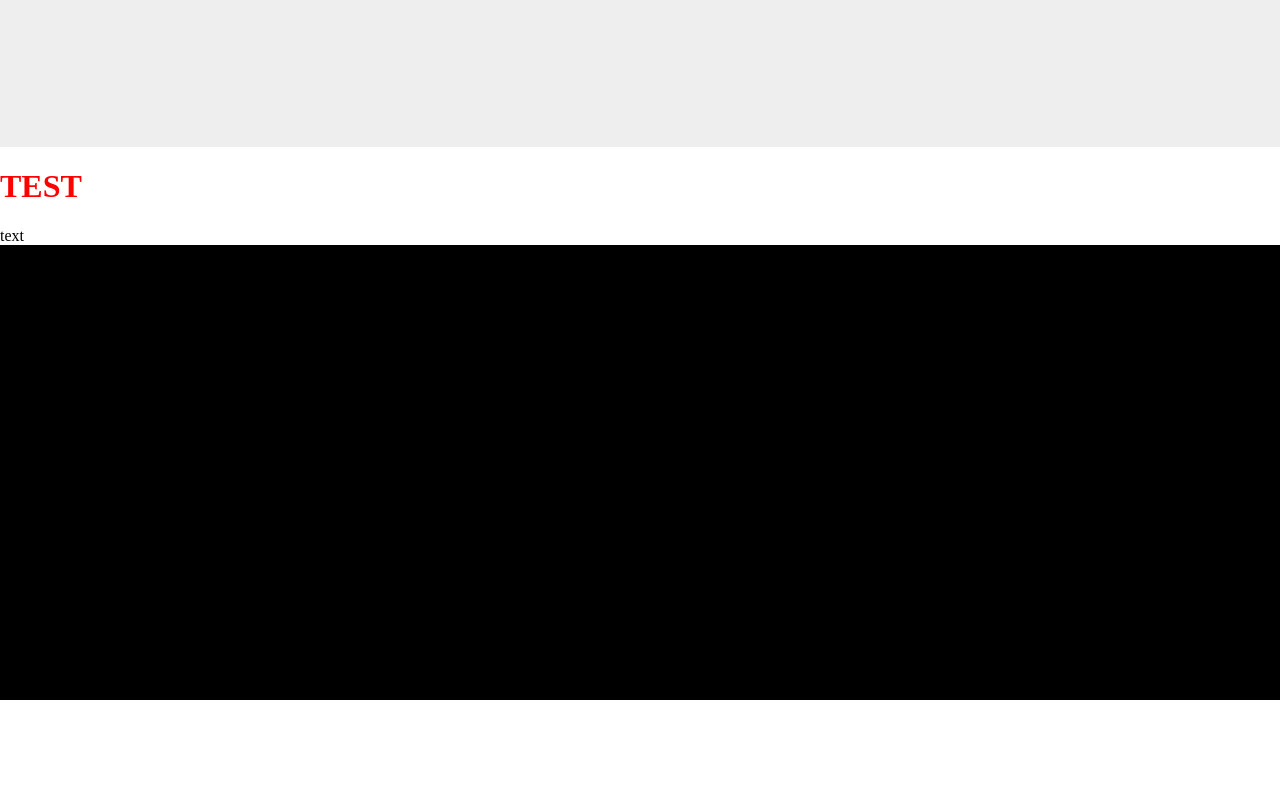
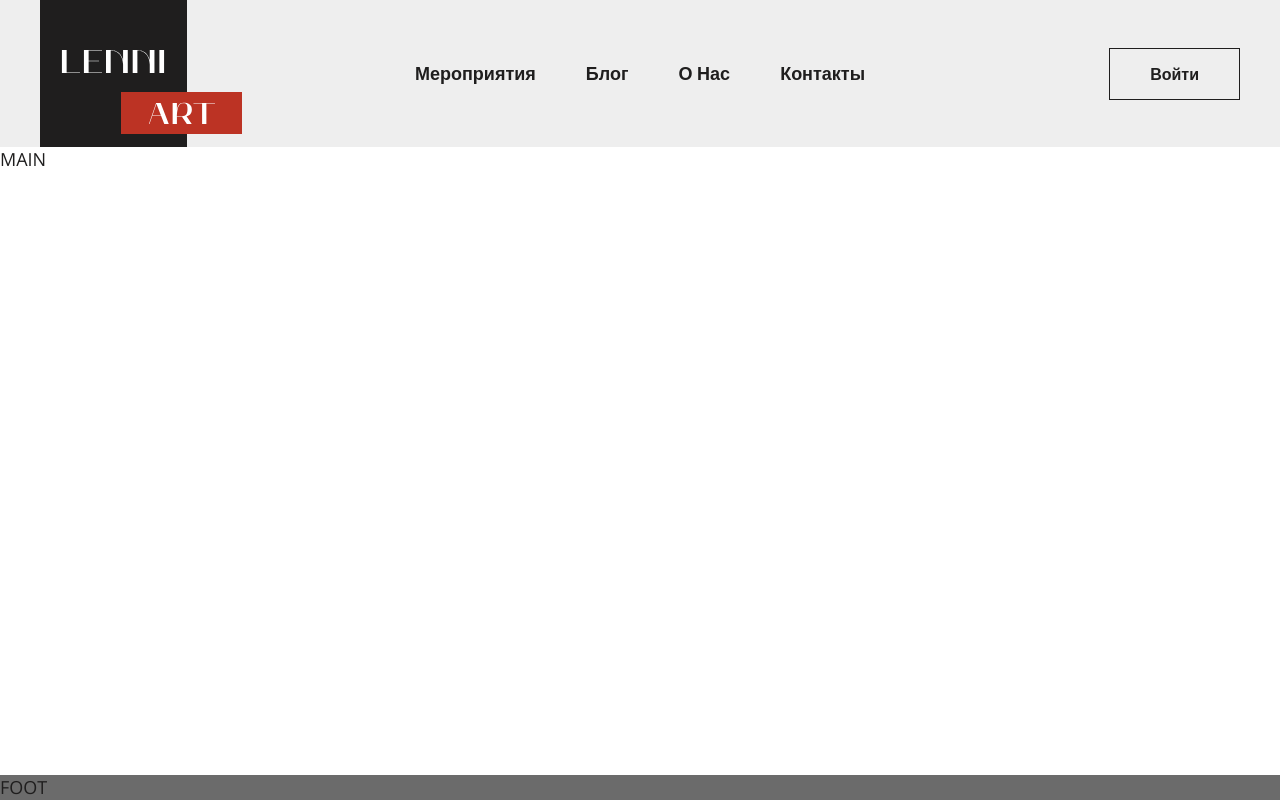
Before and after one commit to anasavlevich/Project_1, a plain HTML site: page index.html in a window 1280 px wide. Drawn offline with nearby package versions, Linux system fonts and the light colour scheme.

Commit message:
third commit - header done

```diff
--- a/index.html
+++ b/index.html
@@ -4,13 +4,33 @@
     <meta charset="UTF-8" />
     <title>LENNI Art</title>
     <link rel="stylesheet" href="styles/styles.css">
+    <link rel="preconect" href="https://fonts.googleapis.com">
+    <link rel="preconect" href="https://fonts.gstatic.com" crossorigin>
+    <link href="https://fonts.googleapis.com/css2?family=Lora:wght@400;500;600;700&family=Open+Sans:wght@400;500;600;700&display=swap" rel="stylesheet">
   </head>
   <body class="body">
-    <header class="page_header"></header>
-    <h1 class="test_header">TEST</h1>
-    <main class="page_main">
-        text
+    <header class="page-header">
+      <div class="page-header__container">
+        <a href="index.html" class="page-header__logo">
+          <img src="assets/images/logo.svg" alt="logo"
+          class="page-header__logo-icon">
+        </a>
+        <nav class="page-header__nav">
+          <a href="#" class="page-header__nav-link">Мероприятия</a>
+          <a href="#" class="page-header__nav-link">Блог</a>
+          <a href="#" class="page-header__nav-link">О Нас</a>
+          <a href="#" class="page-header__nav-link">Контакты</a>
+        </nav>
+        <div class="page-header__right-block">
+          <a href="#" class="btn page-header__login-btn">Войти</a>
+        </div>
+      </div>
+    </header>
+    <main class="main">
+      MAIN
     </main>
-    <footer class="page_footer"></footer>
+    <footer class="page-footer">
+      FOOT
+    </footer>
   </body>
 </html>
--- a/styles/styles.css
+++ b/styles/styles.css
@@ -1,4 +1,5 @@
-html, body {
+html,
+body {
     width: 100%;
     margin: 0;
     padding: 0;
@@ -8,28 +9,116 @@ html, body {
     box-sizing: border-box;
     display: flex;
     flex-direction: column;
-    min-width: 100vh;
+    min-height: 100vh;
     padding-top: 147px;
+    color: #1F1E1E;
+    font-family: "Open Sans", sans-serif;
+    font-size: 18px;
+    font-weight: 400;
+    font-style: normal;
+    line-height: 1.375;
 }
 
-.test_header {
-    color: red;
+.page-header {
+    position: fixed;
+    top: 0;
+    left: 0;
+    width: 100%;
+    height: 147px;
+    display: flex;
+    align-items: center;
+    background-color: rgba(222, 222, 222, 0.98);
+    z-index: 100;
 }
 
-.page_header {
-    position: fixed;
-    height: 147px;
-    width: 100%;
-    top: 0;
-    left: 0;
-    background-color: rgba(222, 222, 222, 0.5);
+@supports (backdrop-filter: blur(20px)) {
+    .page-header {
+        background-color: rgba(222, 222, 222, 0.5);
+        backdrop-filter: blur(20px);
+    }
 }
 
-.page_main {
+.page-header__container {
+    box-sizing: border-box;
+    display: flex;
+    align-items: center;
+    width: 100%;
+    max-width: 1414px;
+    margin: 0 auto;
+    padding-left: 40px;
+    padding-right: 40px;
+}
+
+.page-header__logo {
+    flex-shrink: 0;
+    width: 202px;
+    height: 147px;
+    font-size: 0;
+    text-decoration: none;
+}
+
+.page-header__logo-icon {
+    width: 100%;
+    height: 100%;
+}
+
+.page-header__nav {
+    display: flex;
+    align-items: baseline;
+    margin: 0 auto;
+}
+
+.page-header__nav-link {
+    margin: 0 25px;
+    color: #1f1e1e;
+    font-weight: 600;
+    font-size: 18px;
+    line-height: 25px;
+    text-decoration: none;
+    transition: color 0.2s;
+}
+
+.page-header__nav-link:hover {
+    color: #bc3324;
+}
+
+.page-header__right-block {
+    display: flex;
+    justify-content: flex-end;
+    align-items: center;
+    width: 202px;
+}
+
+.btn {
+    display: inline-block;
+    box-sizing: border-box;
+    padding: 15px 40px;
+    border: 1px solid #1F1E1E;
+    background-color: transparent;
+    outline: none;
+    color: #1F1E1E;
+    font-family: "Open Sans", sans-serif;
+    font-weight: 600;
+    font-size: 16px;
+    line-height: 20px;
+    text-align: center;
+    text-decoration: none;
+    transition: color 0.2s, background-color 0.2s, border-color 0.2s;
+    overflow: hidden;
+    cursor: pointer;
+}
+
+.btn:hover {
+    background-color: #1f1e1e;
+    color: #ffffff;
+}
+
+.main {
+    flex: 1 0 auto;
     background-color: rgba(255, 255, 255, 1);
 }
 
-.page_footer {
-    height: 455px;
-    background-color: black;
+.page-footer {
+    flex: 0 0 auto;
+    background-color: rgb(107, 107, 107);
 }
```
Also changed, not shown: assets/images/logo.svg (added).
